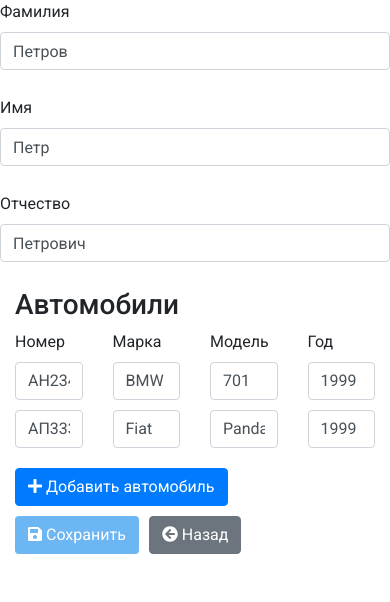
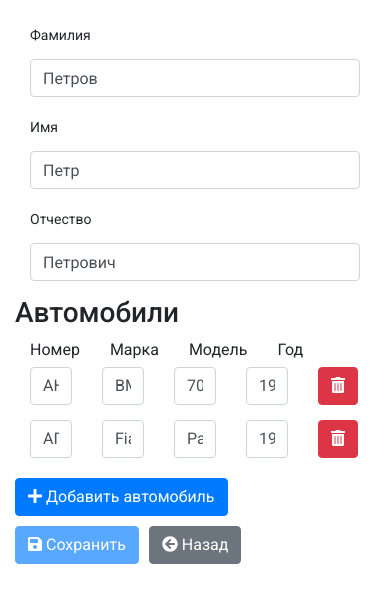
Before and after one commit to EvgenyTar/Car-Owners-Directory, an Angular app: page /edit/1 in a window 390 px wide. Shown: the top 602 px of the page. Built offline with nearby package versions, Linux system fonts and the light colour scheme.

Commit message:
Create button delete car

```diff
--- a/src/app/view/cars-owner-detail/cars-owner-detail.component.css
+++ b/src/app/view/cars-owner-detail/cars-owner-detail.component.css
@@ -9,3 +9,15 @@
 .detail-footer {
   margin: 10px 0;
 }
+
+.my-row {
+  margin: 5px 0;
+}
+
+.first-row {
+  margin-top: 20px;
+}
+
+.my-label {
+  margin: 0;
+}
--- a/src/app/view/cars-owner-detail/cars-owner-detail.component.html
+++ b/src/app/view/cars-owner-detail/cars-owner-detail.component.html
@@ -1,5 +1,6 @@
-<div class="form-group row">
-  <label for="last-name">Фамилия</label>
+<div class="form-group row my-row first-row">
+  <label for="last-name" class="col-sm-1 col-form-label-sm">Фамилия</label>
+  <div class="col-sm-4">
     <input
       class="form-control"
       type="text"
@@ -8,8 +9,10 @@
       [readonly]="readOnly"
     />
   </div>
-<div class="form-group row">
-  <label for="first-name">Имя</label>
+</div>
+<div class="form-group row my-row">
+  <label for="first-name" class="col-sm-1 col-form-label-sm">Имя</label>
+  <div class="col-sm-4">
     <input
       class="form-control"
       type="text"
@@ -18,8 +21,10 @@
       [readonly]="readOnly"
     />
   </div>
-<div class="form-group row">
-  <label for="middle-name">Отчество</label>
+</div>
+<div class="form-group row my-row">
+  <label for="middle-name" class="col-sm-1 col-form-label-sm">Отчество</label>
+  <div class="col-sm-4">
     <input
       class="form-control"
       type="text"
@@ -28,24 +33,26 @@
       [readonly]="readOnly"
     />
   </div>
+</div>
 
 <h3>Автомобили</h3>
 
-<div class="row">
+<div class="row my-row">
   <div class="col">
-    <label for="">Номер</label>
+    <label class="my-label">Номер</label>
   </div>
   <div class="col">
-    <label for="">Марка</label>
+    <label class="my-label">Марка</label>
   </div>
   <div class="col">
-    <label for="">Модель</label>
+    <label class="my-label">Модель</label>
   </div>
   <div class="col">
-    <label for="">Год</label>
+    <label class="my-label">Год</label>
   </div>
+  <div class="col"></div>
 </div>
-<div class="row" *ngFor="let car of owner.cars">
+<div class="row my-row" *ngFor="let car of owner.cars">
   <div class="col">
     <input
       type="text"
@@ -78,6 +85,11 @@
       [readonly]="readOnly"
     />
   </div>
+  <div class="col">
+    <button type="submit" class="btn btn-danger" (click)="deleteCar(car)">
+      <fa-icon [icon]="faTrashAlt"></fa-icon>
+    </button>
+  </div>
 </div>
 
 <div class="detail-footer" *ngIf="!readOnly">
--- a/src/app/view/cars-owner-detail/cars-owner-detail.component.ts
+++ b/src/app/view/cars-owner-detail/cars-owner-detail.component.ts
@@ -13,6 +13,9 @@ import { faPlus, faTrashAlt } from '@fortawesome/free-solid-svg-icons';
 export class CarsOwnerDetailComponent implements OnInit {
   @Input() owner!: OwnerEntity;
   @Input() readOnly = false;
+
+  selectedCarEntity!: CarEntity;
+
   faPlus = faPlus;
   faTrashAlt = faTrashAlt;
 
@@ -35,4 +38,16 @@ export class CarsOwnerDetailComponent implements OnInit {
       // owner = this.carOwnersService.getOwnerById(idOwner);
     }
   }
+
+  deleteCar(car: CarEntity) {
+    this.selectedCarEntity = car;
+    if (this.selectedCarEntity && this.owner) {
+      console.log(car);
+      const indexSelectedCar = this.owner.cars.findIndex(
+        (item) => item.id === car.id
+      );
+      console.log('index: ', indexSelectedCar);
+      this.owner.cars.splice(indexSelectedCar, 1);
+    }
+  }
 }
--- a/src/app/view/cars-owner-directory/cars-owner-directory.component.css
+++ b/src/app/view/cars-owner-directory/cars-owner-directory.component.css
@@ -5,7 +5,7 @@
 } */
 
 .selected {
-  background-color: #eee;
+  background-color: #ccc;
 }
 
 .btn {
@@ -14,15 +14,6 @@
   background-color: #eee;
 }
 
-.btn-disable {
-  cursor: not-allowed;
-  pointer-events: none;
-
-  /*Button disabled - CSS color class*/
-  color: #c0c0c0;
-  background-color: #ffffff;
-}
-
 .btn-add {
   margin-right: 20px;
 }
--- a/src/app/view/cars-owner-directory/cars-owner-directory.component.html
+++ b/src/app/view/cars-owner-directory/cars-owner-directory.component.html
@@ -3,34 +3,19 @@
 <button class="btn btn-add" (click)="addOwner()">
   <fa-icon [icon]="faPlus"></fa-icon> Добавить
 </button>
-<button
-  class="btn"
-  (click)="viewOwner()"
-  [ngClass]="{ 'btn-disable': !selectedOwnerEntity }"
->
+<button class="btn" (click)="viewOwner()" [disabled]="!selectedOwnerEntity">
   <fa-icon [icon]="faEye"></fa-icon>
   Просмотр
 </button>
-<button
-  class="btn"
-  (click)="editOwner()"
-  [ngClass]="{ 'btn-disable': !selectedOwnerEntity }"
->
+<button class="btn" (click)="editOwner()" [disabled]="!selectedOwnerEntity">
   <fa-icon [icon]="faEdit"></fa-icon>
   Редактировать
 </button>
-<button
-  class="btn"
-  (click)="deleteOwner()"
-  [ngClass]="{ 'btn-disable': !selectedOwnerEntity }"
->
+<button class="btn" (click)="deleteOwner()" [disabled]="!selectedOwnerEntity">
   <fa-icon [icon]="faTrashAlt"></fa-icon>
   Удалить
 </button>
-<table
-  class="table table-bordered"
-  [ngClass]="{ 'table-hover': !selectedOwnerEntity }"
->
+<table class="table table-bordered" [ngClass]="{ 'table-hover': true }">
   <!-- Position Column -->
   <thead>
     <tr>
--- a/src/app/view/cars-owner-directory/cars-owner-directory.component.ts
+++ b/src/app/view/cars-owner-directory/cars-owner-directory.component.ts
@@ -33,10 +33,6 @@ export class CarsOwnerDirectoryComponent implements OnInit, OnDestroy {
     private carOwnersService: CarOwnersService,
     private router: Router
   ) {}
-
-  private newMethod(): any {
-    return this;
-  }
 
   ngOnInit(): void {
     this.subscribeTest = this.carOwnersService
--- a/src/app/view/cars-owner-edit/cars-owner-edit.component.css
+++ b/src/app/view/cars-owner-edit/cars-owner-edit.component.css
@@ -1,8 +1,3 @@
 .btn {
   margin-right: 10px;
 }
-
-.btn-third {
-  background-color: rgb(107, 182, 243);
-  color: #fff;
-}
--- a/src/app/view/cars-owner-edit/cars-owner-edit.component.html
+++ b/src/app/view/cars-owner-edit/cars-owner-edit.component.html
@@ -1,7 +1,12 @@
 <form>
   <app-cars-owner-detail [owner]="owner"></app-cars-owner-detail>
 
-  <button type="submit" class="btn btn-third" (click)="editOwner()">
+  <button
+    type="submit"
+    class="btn btn-primary"
+    (click)="editOwner()"
+    [disabled]="true"
+  >
     <fa-icon [icon]="faSave"></fa-icon>
     Сохранить
   </button>
```
Lines whose indentation alone changed are shown as unchanged.
